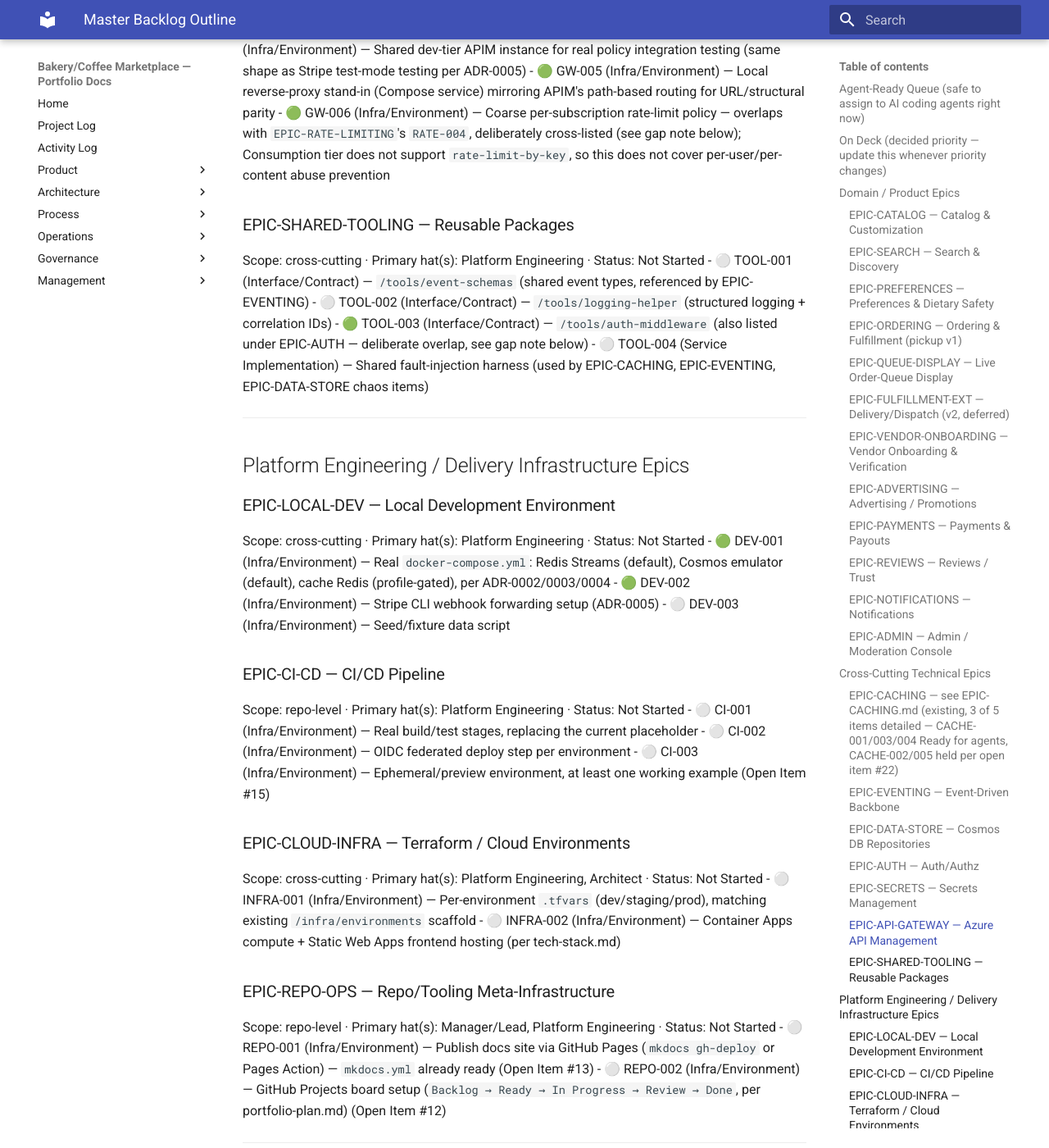
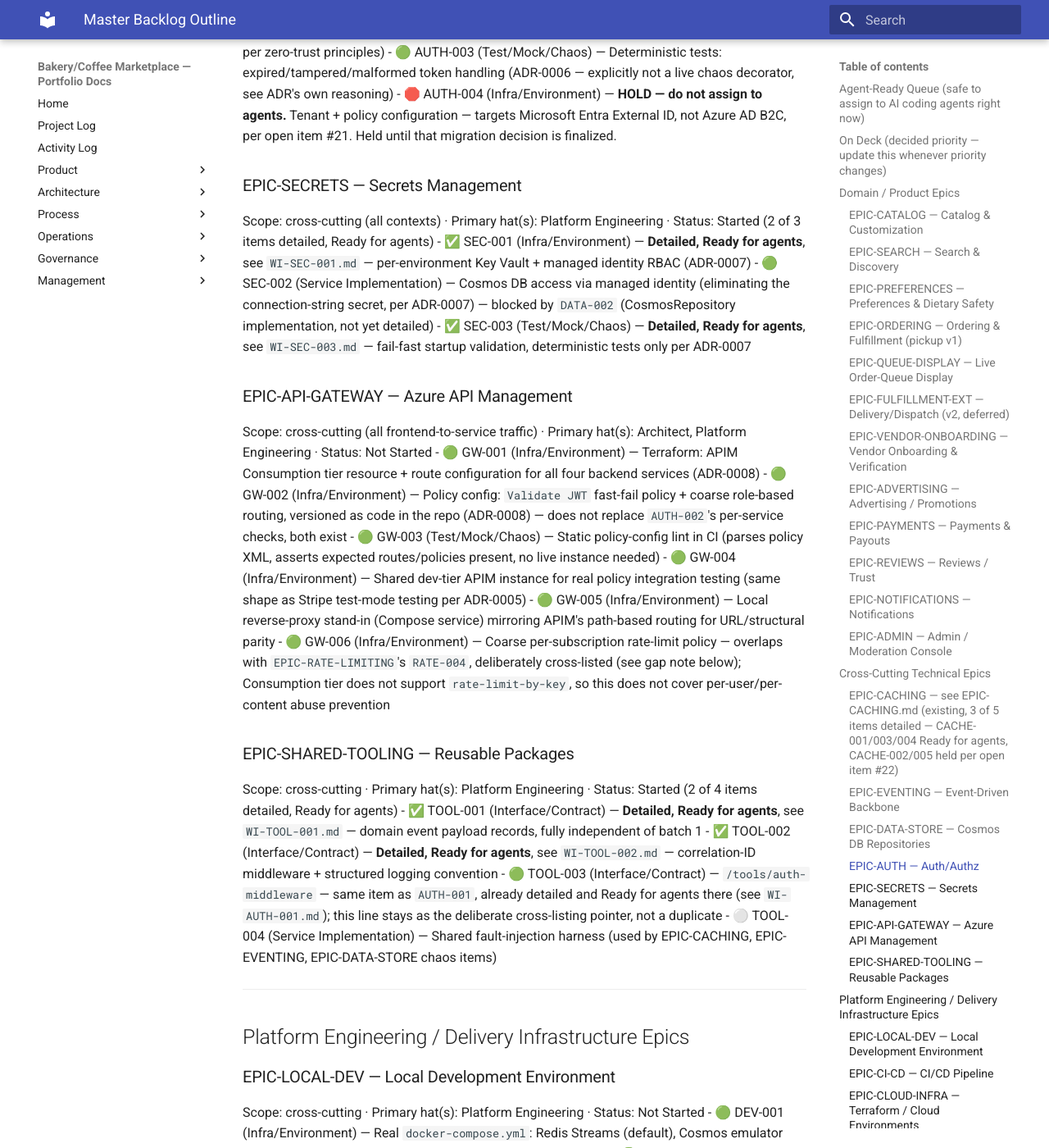
Before and after one commit to benjamin-hedrick/bakery-marketplace, an MkDocs documentation site: the page built from docs/product/backlog/MASTER-BACKLOG-OUTLINE.md, in a window 1280 px wide and 1400 px high, scrolled down 5713 px. Shown: the whole window at 82% size. Built offline with MkDocs 1.6.1 and Material for MkDocs 9.7.7, drawn with Linux system fonts in a browser that asks for light colours; some of the changed text lies outside the part shown.

Commit message:
Additional tasks prepped for agents

```diff
--- a/docs/product/backlog/MASTER-BACKLOG-OUTLINE.md
+++ b/docs/product/backlog/MASTER-BACKLOG-OUTLINE.md
@@ -6,20 +6,31 @@ Related trackers, not duplicated here: `docs/product/backlog/PARKING-LOT.md` (tr
 
 ## Agent-Ready Queue (safe to assign to AI coding agents right now)
 
-Six items, fully detailed with real C# signatures (ADR-0010), verified independent of both pending tech swaps (open items #21 Entra External ID, #22 Redis vendor). Each can be worked in parallel — none blocks another except where noted.
+**Batch 1 — sent to agents, results not yet reviewed.** Contract tests should be run against whatever comes back before anything in Batch 2's Category-2-risk items (real domain logic depending on these interfaces) gets greenlit — see `ai-collaboration-playbook/open-questions.md`'s multi-agent coordination note.
+
+| Item | Type | What it produces | Status |
+|---|---|---|---|
+| `WI-CACHE-001` | Interface/Contract | `ICacheProvider` + contract test base | Sent to agent |
+| `WI-EVT-001` | Interface/Contract | `IEventPublisher`/`IEventSubscriber` + envelope | Sent to agent |
+| `WI-DATA-001` | Interface/Contract | `IRepository<T>` + contract test base | Sent to agent |
+| `WI-AUTH-001` | Interface/Contract | JWT middleware + `IResourceOwnershipChecker` | Sent to agent |
+| `WI-CACHE-003` | Service Implementation | `LocalCacheProvider` + `ResilientCacheProvider` | Sent to agent |
+| `WI-CACHE-004` | Test/Mock/Chaos | `ChaosCacheProvider` + fallback proof tests | Sent to agent |
+
+**Batch 2 — fully independent of Batch 1, zero coordination risk.** Deliberately chosen to not depend on any Batch 1 interface, since Batch 1's actual signatures haven't been verified against spec yet.
 
 | Item | Type | What it produces | Notes |
 |---|---|---|---|
-| `WI-CACHE-001` | Interface/Contract | `ICacheProvider` + contract test base | Blocks CACHE-003/004 |
-| `WI-EVT-001` | Interface/Contract | `IEventPublisher`/`IEventSubscriber` + envelope | Independent |
-| `WI-DATA-001` | Interface/Contract | `IRepository<T>` + contract test base | Independent |
-| `WI-AUTH-001` | Interface/Contract | JWT middleware + `IResourceOwnershipChecker` | Explicitly unaffected by the Entra swap |
-| `WI-CACHE-003` | Service Implementation | `LocalCacheProvider` + `ResilientCacheProvider` | Blocked by CACHE-001; vendor-agnostic |
-| `WI-CACHE-004` | Test/Mock/Chaos | `ChaosCacheProvider` + fallback proof tests | Blocked by CACHE-003; vendor-agnostic |
+| `WI-TOOL-001` | Interface/Contract | Domain event payload records | Independent — only needs `EVT-001`'s documented envelope shape, not its implementation |
+| `WI-TOOL-002` | Interface/Contract | Correlation-ID middleware + logging convention | Fully independent |
+| `WI-SEC-001` | Infra/Environment | Key Vault + managed identity Terraform | Fully independent — infra, not application code |
+| `WI-SEC-003` | Test/Mock/Chaos | Fail-fast secret-validation tests | Fully independent |
 
 **Explicitly held from agent assignment** — do not queue these until the noted decision finalizes:
 - `AUTH-004` (Entra External ID tenant/policy config) — open item #21
 - `CACHE-002` (RedisCacheProvider) and `CACHE-005` (Terraform Redis toggle) — open item #22
+
+**Deliberately not included in Batch 2**: real domain business logic (`CAT-001`, `ORD-002`, etc.) that would build against Batch 1's interfaces before those are verified. Recommended as the natural Batch 3, once Batch 1's actual code is checked against its spec's documented signatures.
 
 ## On Deck (decided priority — update this whenever priority changes)
 
@@ -131,10 +142,10 @@ Scope: cross-cutting (all contexts) · Primary hat(s): Architect, Platform Engin
 - 🛑 AUTH-004 (Infra/Environment) — **HOLD — do not assign to agents.** Tenant + policy configuration — targets Microsoft Entra External ID, not Azure AD B2C, per open item #21. Held until that migration decision is finalized.
 
 ### EPIC-SECRETS — Secrets Management
-Scope: cross-cutting (all contexts) · Primary hat(s): Platform Engineering · Status: Not Started
-- 🟢 SEC-001 (Infra/Environment) — Per-environment Key Vault + managed identity RBAC grants (ADR-0007)
-- 🟢 SEC-002 (Service Implementation) — Cosmos DB access via managed identity (eliminating the connection-string secret, per ADR-0007)
-- 🟢 SEC-003 (Test/Mock/Chaos) — Fail-fast startup validation tests for missing/malformed secrets
+Scope: cross-cutting (all contexts) · Primary hat(s): Platform Engineering · Status: Started (2 of 3 items detailed, Ready for agents)
+- ✅ SEC-001 (Infra/Environment) — **Detailed, Ready for agents**, see `WI-SEC-001.md` — per-environment Key Vault + managed identity RBAC (ADR-0007)
+- 🟢 SEC-002 (Service Implementation) — Cosmos DB access via managed identity (eliminating the connection-string secret, per ADR-0007) — blocked by `DATA-002` (CosmosRepository implementation, not yet detailed)
+- ✅ SEC-003 (Test/Mock/Chaos) — **Detailed, Ready for agents**, see `WI-SEC-003.md` — fail-fast startup validation, deterministic tests only per ADR-0007
 
 ### EPIC-API-GATEWAY — Azure API Management
 Scope: cross-cutting (all frontend-to-service traffic) · Primary hat(s): Architect, Platform Engineering · Status: Not Started
@@ -146,10 +157,10 @@ Scope: cross-cutting (all frontend-to-service traffic) · Primary hat(s): Archit
 - 🟢 GW-006 (Infra/Environment) — Coarse per-subscription rate-limit policy — overlaps with `EPIC-RATE-LIMITING`'s `RATE-004`, deliberately cross-listed (see gap note below); Consumption tier does not support `rate-limit-by-key`, so this does not cover per-user/per-content abuse prevention
 
 ### EPIC-SHARED-TOOLING — Reusable Packages
-Scope: cross-cutting · Primary hat(s): Platform Engineering · Status: Not Started
-- ⚪ TOOL-001 (Interface/Contract) — `/tools/event-schemas` (shared event types, referenced by EPIC-EVENTING)
-- ⚪ TOOL-002 (Interface/Contract) — `/tools/logging-helper` (structured logging + correlation IDs)
-- 🟢 TOOL-003 (Interface/Contract) — `/tools/auth-middleware` (also listed under EPIC-AUTH — deliberate overlap, see gap note below)
+Scope: cross-cutting · Primary hat(s): Platform Engineering · Status: Started (2 of 4 items detailed, Ready for agents)
+- ✅ TOOL-001 (Interface/Contract) — **Detailed, Ready for agents**, see `WI-TOOL-001.md` — domain event payload records, fully independent of batch 1
+- ✅ TOOL-002 (Interface/Contract) — **Detailed, Ready for agents**, see `WI-TOOL-002.md` — correlation-ID middleware + structured logging convention
+- 🟢 TOOL-003 (Interface/Contract) — `/tools/auth-middleware` — same item as `AUTH-001`, already detailed and Ready for agents there (see `WI-AUTH-001.md`); this line stays as the deliberate cross-listing pointer, not a duplicate
 - ⚪ TOOL-004 (Service Implementation) — Shared fault-injection harness (used by EPIC-CACHING, EPIC-EVENTING, EPIC-DATA-STORE chaos items)
 
 ---
```
Also changed, not shown: docs/ACTIVITY-LOG.md (+3 -0 lines), docs/product/backlog/WI-SEC-001.md (added, +50 -0 lines), docs/product/backlog/WI-SEC-003.md (added, +47 -0 lines), docs/product/backlog/WI-TOOL-001.md (added, +65 -0 lines), docs/product/backlog/WI-TOOL-002.md (added, +66 -0 lines), docs/project-log.md (+1 -1 lines).
